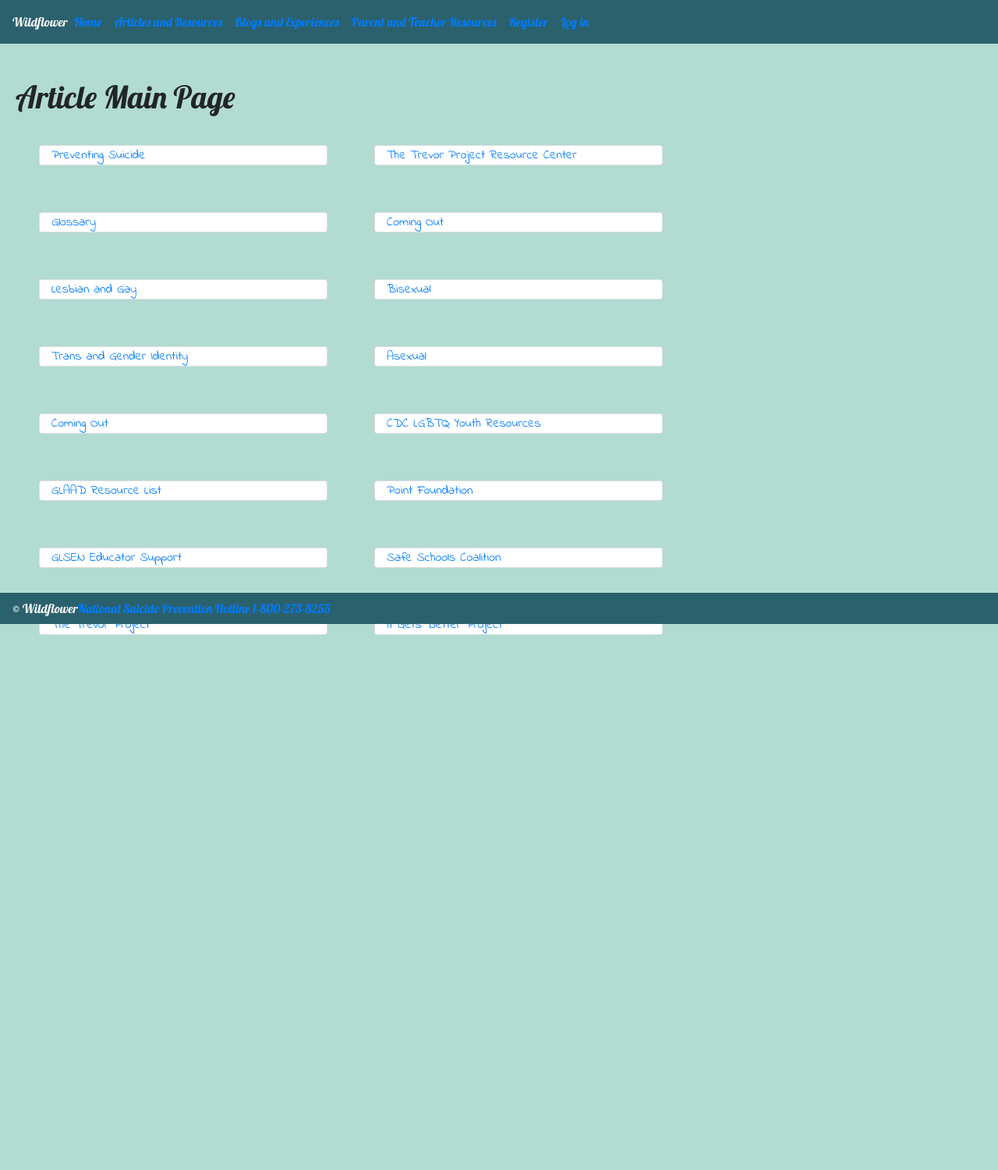
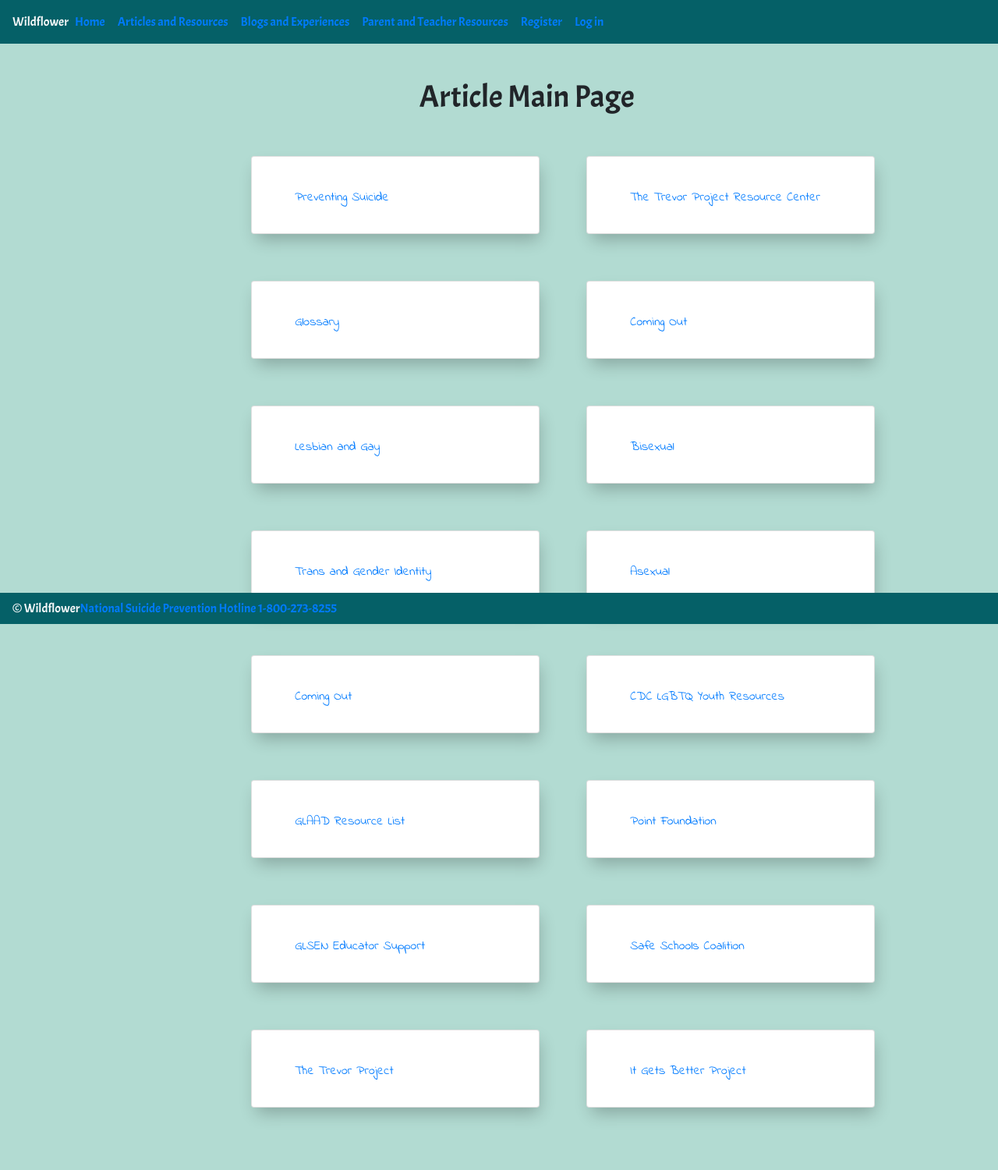
Before and after one commit to ksogor77/wildflower, a Django app: page /article/main/ in a window 1280 px wide. Shown: the whole page at 78% size. Before the commit the page ends 814 px from the top, so only its background shows below. Run offline with Django 3.2, Linux system fonts and the light colour scheme; data that the repository does not hold is empty; some libraries are stand-ins or nearby versions.

Commit message:
styling on landing and article main

```diff
--- a/final_project_app/static/css/main.css
+++ b/final_project_app/static/css/main.css
@@ -10,12 +10,18 @@
     --pale-violet: #CF74AF;
     --text-primary: #2B616D;
     --text-secondary: #FA8D62;
-    --font-primary: 'Lobster', cursive!important;
+    --font-primary: 'Acme', sans-serif;
     --font-secondary: 'Indie Flower', cursive;
 }
 
+* {
+    margin: 0;
+    padding: 0;
+    box-sizing: border-box;
+}
+
 .navbar {
-    background-color: var(--dark-aqua)!important;
+    background-color: var(--teal)!important;
     text-decoration-color: var(--white)!important;
     font-family: var(--font-primary);
 }
@@ -25,28 +31,47 @@
     font-family: var(--font-primary);
 }
 
-.header {
-    font-family: var(--font-primary);
+.hotline {
+    text-align: center!important;
+}
+
+body {
+    background-color: var(--light-aqua);
+    padding-top: 100px;
 }
 
 h1 {
     font-family: var(--font-primary);
 }
 
-/* .main-image {
-    border-radius: 20%;
-} */
+h3 {
+    font-family: var(--font-primary);
+    /* background-color: var(--crimson); */
+}
 
-body {
-    background-color: var(--light-aqua);
-    margin-top: 100px;
-    padding-left: 20px;
-    padding-right: 20px;
+/* Landing Page */
+.main-image {
+    width:470px;
+    height: 300px;
+    padding: 23px;
+    position: absolute;
+    left: 26%;
+    top: 37%;
+    transform: translate(-50%,-50%);
+    /* box-shadow: 3px 11px 20px -4px rgba(0,0,0,0.24); */
 }
 
 .mission-statement {
-    background-color: var(--brick);
+    background-color: var(--pale-violet);
     font-family: var(--font-secondary);
+    width: 600px;
+    height: 300px;
+    padding:23px;
+    position: absolute;
+    left: 68%;
+    top: 40%;
+    transform: translate(-50%,-50%);
+    box-shadow: 3px 11px 20px -4px rgba(0,0,0,0.24);
 }
 
 .card {
@@ -62,6 +87,64 @@ body {
     background-color: var(--brick)!important;
 }
 
-.quote-container {
-    background-color: var(--brick);
+.quote-container1 {
+    background-color: var(--pale-violet);
+    width: 300px;
+    height: 200px;
+    padding: 30px;
+    position: absolute;
+    left: 15%;
+    top: 70%;
+    transform: translate(-50%,-50%);
+    box-shadow: 3px 11px 20px -4px rgba(0,0,0,0.24);
 }
+
+.quote-container2 {
+    background-color: var(--pale-violet);
+    width: 300px;
+    height: 200px;
+    padding: 30px;
+    position: absolute;
+    left: 47%;
+    top: 70%;
+    transform: translate(-50%,-50%);
+    box-shadow: 3px 11px 20px -4px rgba(0,0,0,0.24);
+}
+
+.quote-container3 {
+    background-color: var(--pale-violet);
+    width: 300px;
+    height: 200px;
+    padding: 30px;
+    position: absolute;
+    left: 79%;
+    top: 70%;
+    transform: translate(-50%,-50%);
+    box-shadow: 3px 11px 20px -4px rgba(0,0,0,0.24);
+}
+
+/* Article Main */
+
+.article-card {
+    background-color: var(--white);
+    width: 400px;
+    height: 100px;
+    padding: 30px;
+    position: relative;
+    left: 43%;
+    padding-top: 40px;
+    padding-left: 55px;
+    transform: translate(-50%,-50%);
+    box-shadow: 3px 11px 20px -4px rgba(0,0,0,0.24);
+}
+
+.article-header {
+    position: absolute;
+    left: 42%;
+    margin-bottom: 30px;
+}
+
+.article-spacer {
+    height: 120px;
+    width: 100%;
+}
--- a/final_project_app/templates/article_main.html
+++ b/final_project_app/templates/article_main.html
@@ -2,61 +2,62 @@
 {% load static %}
 
 {% block content %}
-    <h1>Article Main Page</h1>
     <section class="container row grid">
-        <div class="card row grid col-md-4">
+        <h1 class="article-header">Article Main Page</h1>
+        <div class="article-spacer"></div>
+        <div class="card article-card row grid col-md-4">
             <a href="https://www.thetrevorproject.org/resources/preventing-suicide/">Preventing Suicide</a>
         </div>
-        <div class="card row grid col-md-4">
+        <div class="card article-card row grid col-md-4">
             <a href="https://www.thetrevorproject.org/resources/trevor-support-center/">The Trevor Project Resource Center</a>
         </div>
-        <div class="card row grid col-md-4">
+        <div class="card article-card row grid col-md-4">
             <a href="https://www.thetrevorproject.org/trvr_support_center/glossary/">Glossary</a>
         </div>
-        <div class="card row grid col-md-4">
+        <div class="card article-card row grid col-md-4">
             <a href="https://www.thetrevorproject.org/trvr_support_center/coming-out/">Coming Out</a>
         </div>
-        <div class="card row grid col-md-4">
+        <div class="card article-card row grid col-md-4">
             <a href="https://www.thetrevorproject.org/trvr_support_center/gay-lesbian/">Lesbian and Gay</a>
         </div>
-        <div class="card row grid col-md-4">
+        <div class="card article-card row grid col-md-4">
             <a href="https://www.thetrevorproject.org/trvr_support_center/bisexual/">Bisexual</a>
         </div>
-        <div class="card row grid col-md-4">
+        <div class="card article-card row grid col-md-4">
             <a href="https://www.thetrevorproject.org/trvr_support_center/trans-gender-identity/">Trans and Gender Identity</a>
         </div>
-        <div class="card row grid col-md-4">
+        <div class="card article-card row grid col-md-4">
             <a href="https://www.thetrevorproject.org/trvr_support_center/asexual/">Asexual</a>
         </div>
-        <div class="card row grid col-md-4">
+        <div class="card article-card row grid col-md-4">
             <a href="https://www.thetrevorproject.org/trvr_support_center/coming-out/">Coming Out</a>
         </div>
-        <div class="card row grid col-md-4">
+        <div class="card article-card row grid col-md-4">
             <a href="https://www.cdc.gov/lgbthealth/youth-resources.htm">CDC LGBTQ Youth Resources</a>
         </div>
-        <div class="card row grid col-md-4">
+        <div class="card article-card row grid col-md-4">
             <a href="https://www.glaad.org/resourcelist">GLAAD Resource List</a>
         </div>
-        <div class="card row grid col-md-4">
+        <div class="card article-card row grid col-md-4">
             <a href="https://pointfoundation.org/">Point Foundation</a>
         </div>
-        <div class="card row grid col-md-4">
+        <div class="card article-card row grid col-md-4">
             <a href="https://www.glsen.org/">GLSEN Educator Support</a>
         </div>
-        <div class="card row grid col-md-4">
+        <div class="card article-card row grid col-md-4">
             <a href="http://safeschoolscoalition.org/">Safe Schools Coalition</a>
         </div>
-        <div class="card row grid col-md-4">
+        <div class="card article-card row grid col-md-4">
             <a href="https://www.thetrevorproject.org/">The Trevor Project</a>
         </div>
-        <div class="card row grid col-md-4">
+        <div class="card article-card row grid col-md-4">
             <a href="https://itgetsbetter.org/">It Gets Better Project</a>
         </div>
     </section>
 
     {% for article in articles %}
         <section class="container row grid">
-            <div class="card row grid col-md-4">
+            <div class="card article-card row grid col-md-4">
                 <a href="{% url 'article-view' article_pk=article.pk %}">{{article.title}}</a>
             </div>
         </section>
--- a/final_project_app/templates/base.html
+++ b/final_project_app/templates/base.html
@@ -7,7 +7,7 @@
     <meta name="viewport" content="width=device-width, initial-scale=1.0">
     <meta http-equiv="X-UA-Compatible" content="ie=edge">
     <!-- Google Fonts -->
-    <link href="https://fonts.googleapis.com/css?family=Indie+Flower|Lobster&display=swap" rel="stylesheet">
+    <link href="https://fonts.googleapis.com/css?family=Acme|Indie+Flower|Lobster&display=swap" rel="stylesheet">
     <!-- Bootstrap CSS -->
     <link rel="stylesheet" href="https://stackpath.bootstrapcdn.com/bootstrap/4.4.1/css/bootstrap.min.css" integrity="sha384-Vkoo8x4CGsO3+Hhxv8T/Q5PaXtkKtu6ug5TOeNV6gBiFeWPGFN9MuhOf23Q9Ifjh" crossorigin="anonymous">
     <!-- Main CSS -->
@@ -59,7 +59,7 @@
 
 
     <footer class="navbar navbar-expand-sm bg-dark text-light fixed-bottom">&copy; Wildflower
-        <a href="https://suicidepreventionlifeline.org/">National Suicide Prevention Hotline 1-800-273-8255</a>
+        <a class="hotline" href="https://suicidepreventionlifeline.org/">National Suicide Prevention Hotline 1-800-273-8255</a>
     </footer>
 <script src="https://code.jquery.com/jquery-3.4.1.slim.min.js" integrity="sha384-J6qa4849blE2+poT4WnyKhv5vZF5SrPo0iEjwBvKU7imGFAV0wwj1yYfoRSJoZ+n" crossorigin="anonymous"></script>
 <script src="https://cdn.jsdelivr.net/npm/popper.js@1.16.0/dist/umd/popper.min.js" integrity="sha384-Q6E9RHvbIyZFJoft+2mJbHaEWldlvI9IOYy5n3zV9zzTtmI3UksdQRVvoxMfooAo" crossorigin="anonymous"></script>
--- a/final_project_app/templates/blog_view.html
+++ b/final_project_app/templates/blog_view.html
@@ -10,8 +10,8 @@
 
         {% if blog.user_name == user %}
         <div class="btn-container container">
-                <a href="{% url 'blog-edit' blog_pk=blog.pk %}"><button type="submit" class="blog-edit btn btn-success">Edit</button></a>
-                <a href="{% url 'blog-delete' blog_pk=blog.pk %}"><button type="submit" class="blog-delete btn btn-danger">Delete</button></a>
+            <a href="{% url 'blog-edit' blog_pk=blog.pk %}"><button type="submit" class="blog-edit btn btn-success">Edit</button></a>
+            <a href="{% url 'blog-delete' blog_pk=blog.pk %}"><button type="submit" class="blog-delete btn btn-danger">Delete</button></a>
         </div>
         {% endif %}
     </section>
```
Also changed, not shown: final_project_app/templates/landing.html (+11 -7 lines), 1 other file.
